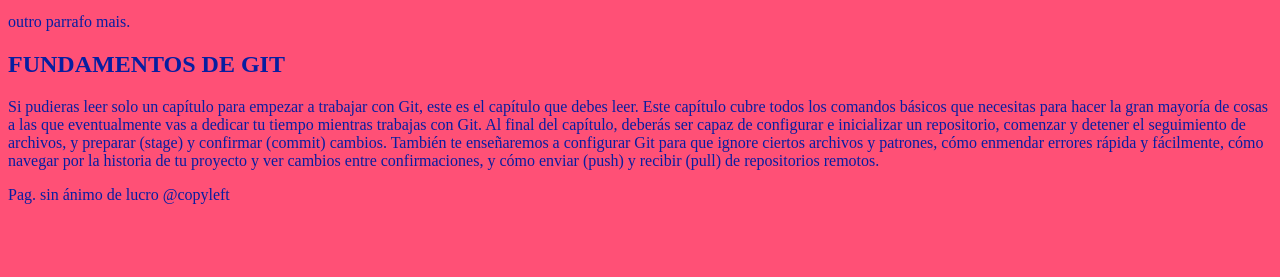
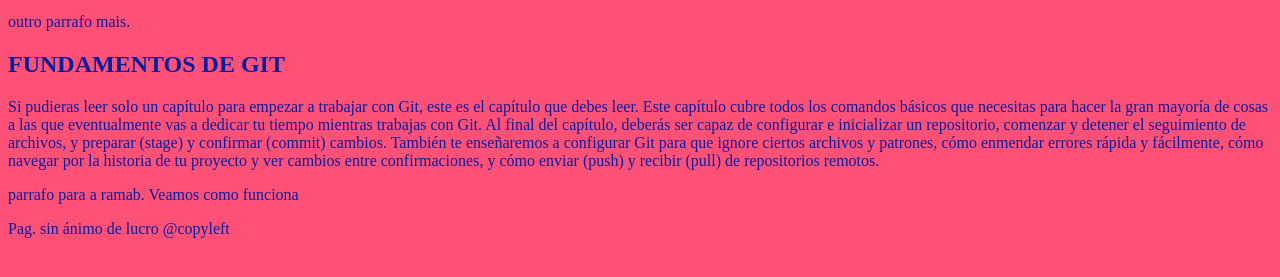
Before and after one commit to Pavlvsherlock/Aprediendo, a plain HTML site: page miweb/index.html in a window 1280 px wide. Shown: the part 101-378 px from the top of the page. Drawn offline with Linux system fonts and the light colour scheme.

Commit message:
ramab en index.html

```diff
--- a/miweb/index.html
+++ b/miweb/index.html
@@ -21,6 +21,7 @@
             Git para que ignore ciertos archivos y patrones, cómo enmendar errores rápida y fácilmente, cómo
             navegar por la historia de tu proyecto y ver cambios entre confirmaciones, y cómo enviar (push) y
             recibir (pull) de repositorios remotos.</p>
+            <p>parrafo para a ramab. Veamos como funciona</p>
 
         </body>
         <footer>Pag. sin ánimo de lucro @copyleft</footer>
```
